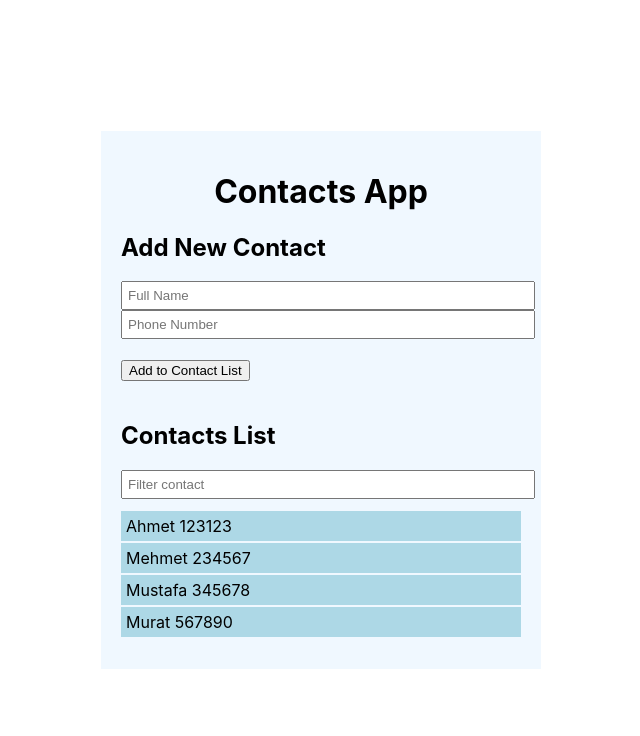
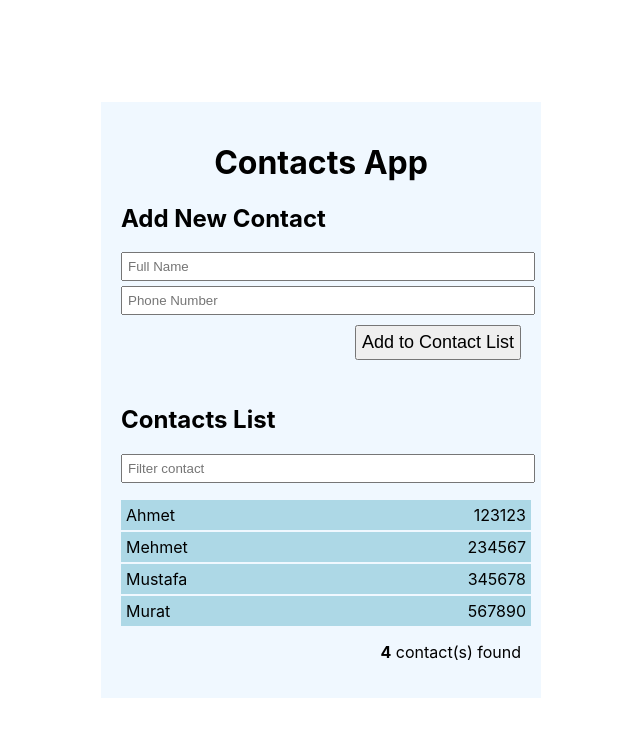
Before and after one commit to murat-yasar/Learn-React, a React (Create React App) app in the folder contact-app/: page / in a window 1280 px wide. Shown: the top 736 px of the page, without its empty margins (319-959 px from the left). Built offline with nearby package versions, Linux system fonts and the light colour scheme.

Commit message:
Style button and list, Add contacts-num

```diff
--- a/contact-app/src/App.css
+++ b/contact-app/src/App.css
@@ -2,6 +2,8 @@
   box-sizing: border-box;
   -webkit-box-sizing: border-box;
   -moz-box-sizing: border-box;
+  margin: 0;
+  padding: 0;
 
   display: flex;
   justify-content: center;
--- a/contact-app/src/components/Contacts/Form/index.js
+++ b/contact-app/src/components/Contacts/Form/index.js
@@ -40,7 +40,6 @@ function Form({ addContact, contacts }) {
           placeholder='Full Name'
           onChange={onChangeForm}
         />
-        <br />
         <input
           type="text"
           name='phoneNumber'
@@ -48,9 +47,9 @@ function Form({ addContact, contacts }) {
           placeholder='Phone Number'
           onChange={onChangeForm}
         />
-        <br />
-        <br />
-        <button>Add to Contact List</button>
+        <div  className='btn-div'>
+          <button>Add to Contact List</button>
+        </div>
       </form>
     </div>
   )
--- a/contact-app/src/components/Contacts/List/index.js
+++ b/contact-app/src/components/Contacts/List/index.js
@@ -26,10 +26,12 @@ function List({ contacts }) {
       <ul className="contact-list">
         {filteredList.map((contact, i) => (
           <li key={i}>
-            {contact.fullName} {contact.phoneNumber}
+            <span>{contact.fullName} </span>
+            <span>{contact.phoneNumber}</span>
           </li>
         ))}
       </ul>
+      <p className='item-number'><strong>{filteredList.length}</strong> contact(s) found</p>
     </div>
   );
 }
--- a/contact-app/src/components/Contacts/styles.css
+++ b/contact-app/src/components/Contacts/styles.css
@@ -11,6 +11,7 @@
 input {
   width: 100%;
   padding: 5px;
+  margin-bottom: 5px;
 }
 
 ul,li {
@@ -24,7 +25,26 @@ ul,li {
 }
 
 .contact-list > li {
-  background-color: #ADD8E6; /* #ADD8E6; #E0FFFF; #E6E6FA; #B0E0E6; */
+  width: 100%;
   padding: 5px;
   margin-bottom: 2px;
+  display: flex;
+  justify-content: space-between;
+  background-color: #ADD8E6; /* #ADD8E6; #E0FFFF; #E6E6FA; #B0E0E6; */
 }
+
+.item-number {
+  text-align: right;
+}
+
+.btn-div {
+  display: flex;
+  justify-content: flex-end;
+  padding: 5px 0;
+  margin: 0;
+}
+
+.btn-div > button {
+  font-size: large;
+  padding: 5px;
+}
```
